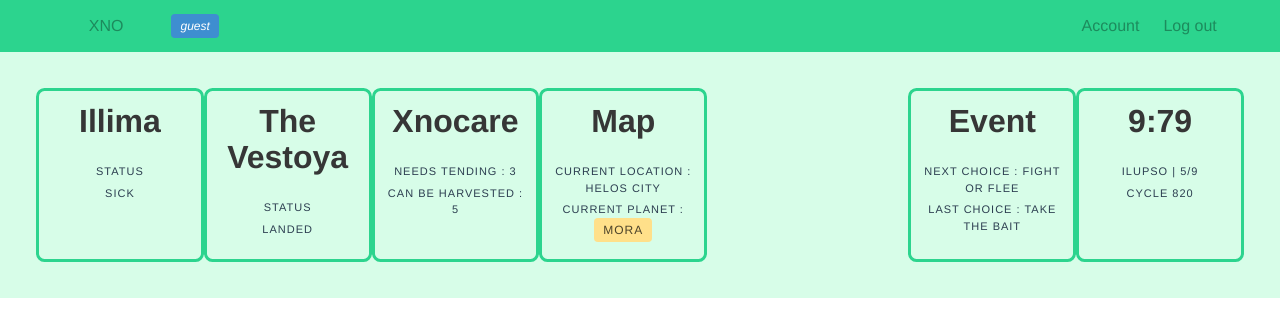
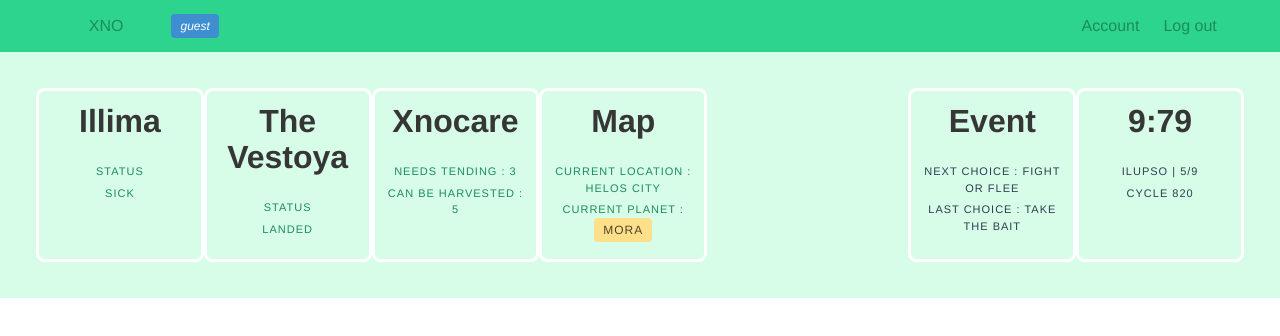
Before and after one commit to devgdorian/xno, a Vue app in the folder front/: page /xno in a window 1280 px wide. Shown: the top 336 px of the page. Built offline with nearby package versions, Linux system fonts and the light colour scheme; no server answers; sample sign-in values are in the browser's storage.

Commit message:
actionbar

```diff
--- /dev/null
+++ b/front/src/assets/_actionbar.scss
@@ -0,0 +1,7 @@
+#actionbar {
+    * div.column {
+        border-style: solid;
+        border-color: white;
+        border-radius: 5%;
+    }
+}
--- a/front/src/assets/_xno.scss
+++ b/front/src/assets/_xno.scss
@@ -1,9 +1,3 @@
 #xno {
     background-color: rgb(215, 253, 232);
-
-    * div.column {
-        border-style: solid;
-        border-color: $primary;
-        border-radius: 5%;
-    }
 }
--- a/front/src/assets/main.scss
+++ b/front/src/assets/main.scss
@@ -7,5 +7,6 @@
 
 @import "./_variables.scss";
 @import "./_navbar.scss";
+@import "./actionbar.scss";
 @import "./_xno.scss";
 @import "../../node_modules/bulma/bulma.sass";
--- /dev/null
+++ b/front/src/components/xno/Actionbar.vue
@@ -0,0 +1,56 @@
+<template>
+  <section id="actionbar" class="section">
+    <div class="columns has-text-centered">
+      <div class="column">
+        <a @click.prevent="$emit('showcharacter')">
+          <p class="title">Illima</p>
+          <p class="heading">Status</p>
+          <p class="heading">Sick</p>
+        </a>
+      </div>
+      <div class="column">
+        <a @click.prevent="$emit('showship')">
+          <p class="title">The Vestoya</p>
+          <p class="heading">Status</p>
+          <p class="heading">Landed</p>
+        </a>
+      </div>
+      <div class="column">
+        <a @click.prevent="$emit('showxnocare')">
+          <p class="title">Xnocare</p>
+          <p class="heading">Needs tending : 3</p>
+          <p class="heading">Can be harvested : 5</p>
+        </a>
+      </div>
+      <div class="column">
+        <a @click.prevent="$emit('showmap')">
+          <p class="title">Map</p>
+          <p class="heading">Current location : Helos City</p>
+          <p class="heading">
+            Current planet : <span class="tag is-warning">Mora</span>
+          </p>
+        </a>
+      </div>
+      <div class="column is-offset-2">
+        <div>
+          <p class="title">Event</p>
+          <p class="heading">Next choice : Fight or flee</p>
+          <p class="heading">Last choice : Take the bait</p>
+        </div>
+      </div>
+      <div class="column">
+        <div>
+          <p class="title" title="xno standard time">9:79</p>
+          <p class="heading">Ilupso | 5/9</p>
+          <p class="heading">Cycle 820</p>
+        </div>
+      </div>
+    </div>
+  </section>
+</template>
+
+<script>
+export default {
+  name: "Actionbar",
+};
+</script>
--- a/front/src/components/xno/Character.vue
+++ b/front/src/components/xno/Character.vue
@@ -1,13 +1,14 @@
 <template>
-    <div>
-        <p class="title">Illima</p>
-        <p class="heading">Status</p>
-        <p class="heading">Sick</p>
-    </div>
+  <div id="character">
+    <section class="section">Character</section>
+  </div>
 </template>
 
 <script>
 export default {
-    name: "Character",
-}
+  name: "Character",
+  data() { return {} },
+  created() {},
+  methods: {},
+};
 </script>
--- a/front/src/components/xno/Clock.vue
+++ /dev/null
@@ -1,13 +0,0 @@
-<template>
-    <div>
-        <p class="title" title="xno standard time">9:79</p>
-        <p class="heading">Ilupso | 5/9</p>
-        <p class="heading">Cycle 820</p>
-    </div>
-</template>
-
-<script>
-export default {
-    name: "Clock",
-}
-</script>
--- a/front/src/components/xno/Event.vue
+++ /dev/null
@@ -1,13 +0,0 @@
-<template>
-    <div>
-        <p class="title">Event</p>
-        <p class="heading">Next choice : Fight or flee</p>
-        <p class="heading">Last choice : Take the bait</p>
-    </div>
-</template>
-
-<script>
-export default {
-    name: "Event",
-}
-</script>
--- a/front/src/components/xno/Map.vue
+++ b/front/src/components/xno/Map.vue
@@ -1,13 +1,11 @@
 <template>
-    <div>
-        <p class="title">Map</p>
-        <p class="heading">Current location : Helos City</p>
-        <p class="heading">Current planet : <span class="tag is-warning">Mora</span></p>
-    </div>
+  <div id="map">
+    <section class="section">Map</section>
+  </div>
 </template>
 
 <script>
 export default {
-    name: "Map",
-}
+  name: "Map",
+};
 </script>
--- a/front/src/components/xno/Ship.vue
+++ b/front/src/components/xno/Ship.vue
@@ -1,13 +1,11 @@
 <template>
-    <div>
-        <p class="title">The Vestoya</p>
-        <p class="heading">Status</p>
-        <p class="heading">Landed</p>
-    </div>
+  <div id="ship">
+    <section class="section">Ship</section>
+  </div>
 </template>
 
 <script>
 export default {
-    name: "Ship",
-}
+  name: "Ship",
+};
 </script>
--- a/front/src/components/xno/Xnocare.vue
+++ b/front/src/components/xno/Xnocare.vue
@@ -1,13 +1,11 @@
 <template>
-    <div>
-        <p class="title">Xnocare</p>
-        <p class="heading">Needs tending : 3</p>
-        <p class="heading">Can be harvested : 5</p>
-    </div>
+  <div id="xnocare">
+    <section class="section">Xnocare</section>
+  </div>
 </template>
 
 <script>
 export default {
-    name: "Xnocare",
-}
+  name: "Xnocare",
+};
 </script>
--- a/front/src/views/Xno.vue
+++ b/front/src/views/Xno.vue
@@ -1,59 +1,58 @@
 <template>
   <div id="xno">
-    <section class="section">
-      <div class="columns has-text-centered">
-        <div class="column">
-          <Character />
-        </div>
-        <div class="column">
-          <Ship />
-        </div>
-        <div class="column">
-          <Xnocare />
-        </div>
-        <div class="column">
-          <Map />
-        </div>
-        <div class="column is-offset-2">
-          <Event />
-        </div>
-        <div class="column">
-          <Clock />
-        </div>
-      </div>
-    </section>
+    <Actionbar @showcharacter="show(CHARACTER)" @showship="show(SHIP)" @showxnocare="show(XNOCARE)" @showmap="show(MAP)" />
+    <Character v-if="modules[CHARACTER]" />
+    <Ship v-if="modules[SHIP]" />
+    <Xnocare v-if="modules[XNOCARE]" />
+    <Map v-if="modules[MAP]" />
     {{ users }}
   </div>
 </template>
 
 <script>
 import axios from "axios";
-import Character from '@/components/xno/Character';
-import Ship from '@/components/xno/Ship.vue';
-import Xnocare from '@/components/xno/Xnocare.vue';
-import Map from '@/components/xno/Map.vue';
-import Event from '@/components/xno/Event.vue';
-import Clock from "@/components/xno/Clock";
+import Actionbar from "@/components/xno/Actionbar";
+import Character from "@/components/xno/Character";
+import Ship from "@/components/xno/Ship";
+import Xnocare from "@/components/xno/Xnocare";
+import Map from "@/components/xno/Map";
+
+const CHARACTER = "character";
+const SHIP = "ship";
+const XNOCARE = "xnocare";
+const MAP = "map";
 
 export default {
   name: "Xno",
   data() {
     return {
+      CHARACTER: [CHARACTER],
+      SHIP: [SHIP],
+      XNOCARE: [XNOCARE],
+      MAP: [MAP],
+      modules: {
+        [CHARACTER]: false,
+        [SHIP]: false,
+        [XNOCARE]: false,
+        [MAP]: false,
+      },
       users: null,
     };
   },
   components: {
+    Actionbar,
     Character,
     Ship,
     Xnocare,
     Map,
-    Event,
-    Clock,
   },
   created() {
     this.GetUsers();
   },
   methods: {
+    show(module) {
+      this.modules[module] = true;
+    },
     async GetUsers() {
       axios.get("test/get-users").then((res) => {
         this.users = res;
```
